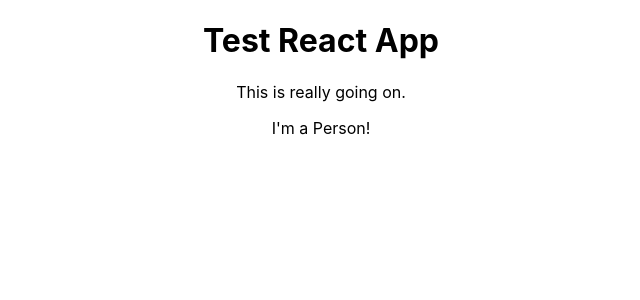
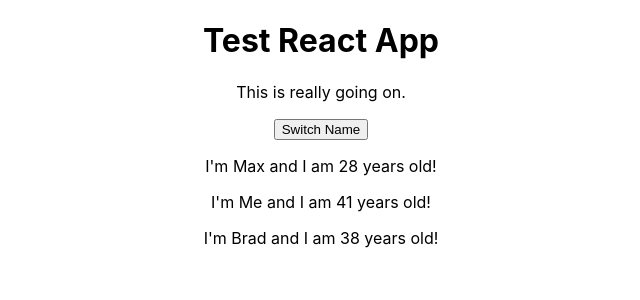
Before and after one commit to CourtneyHoppus/AD320, a React (Create React App) app in the folder max-tutorial/: page / in a window 1280 px wide. Shown: the top 300 px of the page, without its empty margins (319-959 px from the left). Built offline with nearby package versions, Linux system fonts and the light colour scheme.

Commit message:
continuing tutorial

```diff
--- a/max-tutorial/src/App.js
+++ b/max-tutorial/src/App.js
@@ -3,12 +3,22 @@
 import Person from './Person/Person';
 
 class App extends Component {
+  state = {
+    persons: [
+      { name: 'Max', age: 28 },
+      { name: 'Me', age: 41 },
+      { name: 'Brad', age: 38 }
+    ]
+  }
   render() {
     return (
       <div className="App">
         <h1>Test React App</h1>
         <p>This is really going on.</p>
-        <Person />
+        <button>Switch Name</button>
+        <Person name={this.state.persons[0].name} age={this.state.persons[0].age} />
+        <Person name={this.state.persons[1].name} age={this.state.persons[1].age} />
+        <Person name={this.state.persons[2].name} age={this.state.persons[2].age} />
       </div>
     );
   }
--- a/max-tutorial/src/Person/Person.js
+++ b/max-tutorial/src/Person/Person.js
@@ -1,7 +1,12 @@
 import React from 'react';
 
-const person = () => {
-    return <p>I'm a Person!</p>
+const person = (props) => {
+    return (
+        <div>
+        <p>I'm {props.name} and I am {props.age} years old!</p>
+        <p>{props.children}</p>
+        </div>
+    )
 };
 
 export default person;
```
Also changed, not shown: 1 other file (tests, documents, lock files or other folders).
